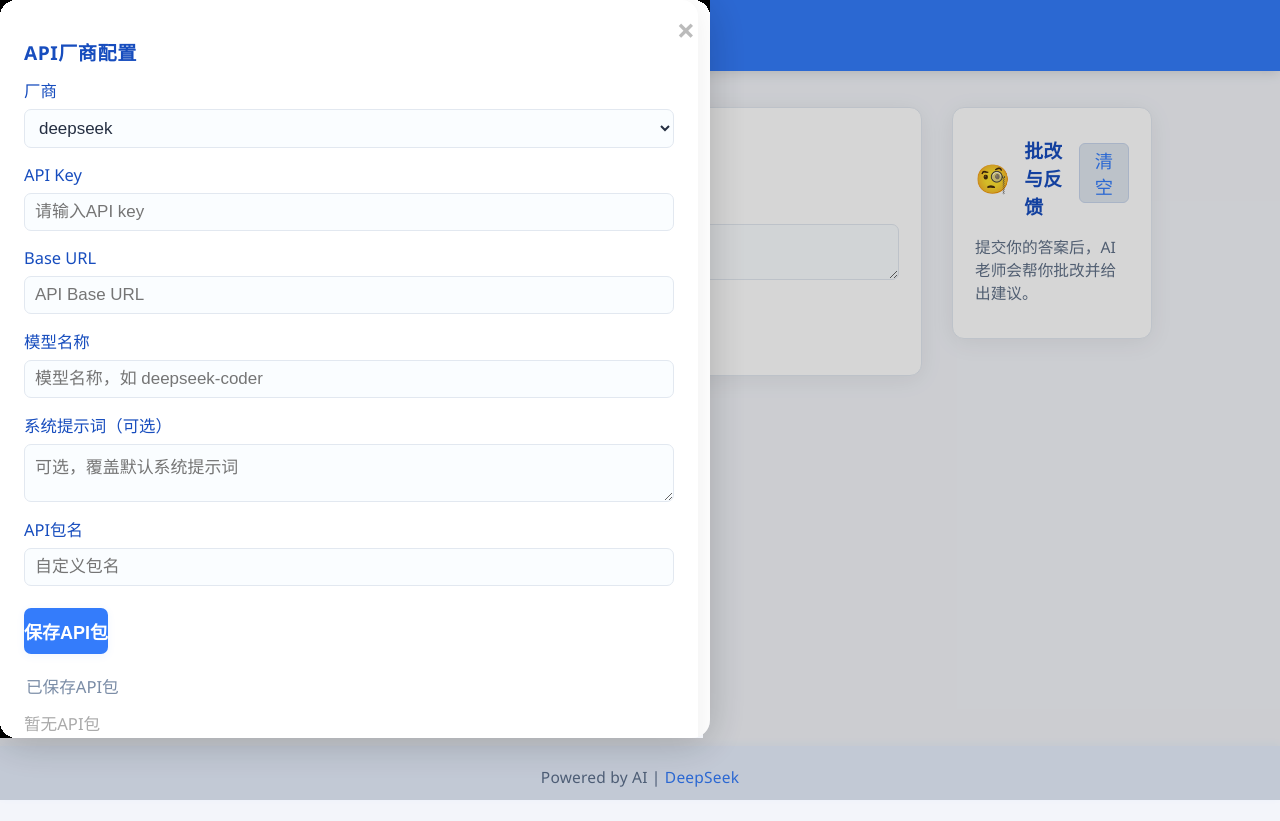
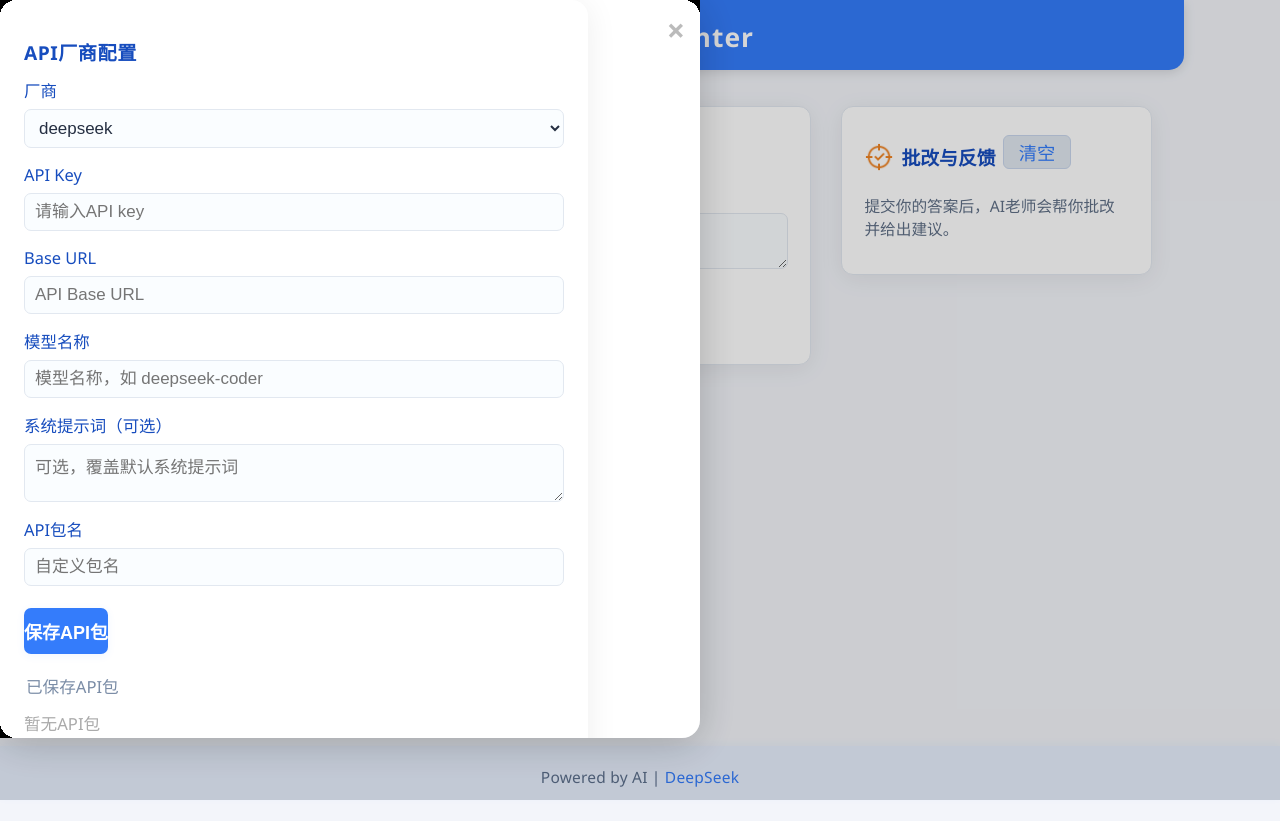
Before and after one commit to leonaiuv/testAIteacher, a plain HTML site: page index.html in a window 1280 px wide. Both pictures are taken after a click on the button "⚙️". Drawn offline with Linux system fonts and the light colour scheme; grey boxes are pictures that could not be loaded.

Commit message:
refactor(ui): 优化AI设置弹窗和主页面渲染逻辑
重构AI设置弹窗和主页面的渲染逻辑，提取公共代码到`renderAISettingsCommon`函数中，减少重复代码。同时，更新了页面样式和布局，调整了部分元素的显示效果和交互逻辑。

```diff
--- a/css/style.css
+++ b/css/style.css
@@ -21,11 +21,17 @@
     padding-bottom: 60px;
   }
 header {
-    width: 100%;
+  width: 85%;
   background: var(--primary);
   color: #fff;
   padding: 18px 0 14px 0;
   box-shadow: 0 2px 12px #0002;
+  /* 通过设置左右外边距为 auto 实现水平居中 */
+  margin-left: auto;
+  margin-right: auto;
+  /* 设置下方两个圆角为10px，上方两个角无圆角 */
+  border-bottom-left-radius: 15px;
+  border-bottom-right-radius: 15px;
 }
   .logo-title {
     max-width: 1100px;
@@ -35,6 +41,7 @@
     letter-spacing: 1px;
     display: flex;
     align-items: center;
+    justify-content: center;
   }
   .logo-title img {
     margin-right: 10px;
@@ -61,13 +68,13 @@
   }
 
   #quiz-section {
-    flex: 65 1 0%;
+    flex: 55 1 0%;
     min-width: 340px;
     max-width: none;
   }
 
   #review-section {
-    flex: 15 1 0%;
+    flex: 25 1 0%;
     min-width: 200px;
     max-width: none;
   }
@@ -95,8 +102,9 @@
     gap:7px;
   }
   .card-title .icon {
-    font-size: 1.5em;
-    margin-right: 7px;
+    font-size: 1.3em; /* Slightly smaller icon */
+    margin-right: 4px; /* Reduced margin */
+    line-height: 1; /* Align icon better with text */
   }
   .card-desc {
     color: var(--text-light);
@@ -112,10 +120,12 @@
   }
   label {
     font-weight: 500;
-    min-width: 100px;
+    min-width: 100px; /* Keep minimum width for alignment */
     color: var(--primary-dark);
     font-size: .99em;
     text-align: left;
+    margin-bottom: 3px; /* Add small bottom margin when stacked */
+    display: block; /* Ensure label is block for margin */
   }
   input, select, textarea {
     flex:1;
@@ -154,8 +164,13 @@
     margin-right: 9px;
     margin-top: 6px;
     margin-bottom: 4px;
-    box-shadow: 0 2px 8px #347cfb12;
-    transition: background .18s, box-shadow .18s;
+    box-shadow: 0 2px 8px #347cfb18; /* Slightly stronger shadow */
+    transition: background .18s, box-shadow .18s, transform .1s;
+    text-align: center;
+  }
+  button:active {
+    transform: scale(0.98);
+    background: var(--accent);
   }
   button:hover, button:focus {
     background: var(--primary-dark);
@@ -182,7 +197,7 @@
   .api-pack-card button {
     padding: 4px 11px;
     font-size: .96em;
-    margin-right: 0;
+    margin: 0; /* Remove default button margins */
   }
   .select-assistant {
     margin: 12px 0 0 0;
@@ -258,28 +273,30 @@
     min-height: 48px;
     border: 1.5px solid var(--border);
     border-radius: 8px;
-    padding: 10px 11px;
+    padding: 10px 13px;
     background: #f8fbfc;
     margin-bottom: 10px;
     font-family: 'Fira Mono',monospace;
-    color: #365;
+    color: #335050; /* Slightly adjusted color */
     font-size: .99em;
     white-space: pre-wrap;
-    box-shadow: 0 2px 6px #0001;
-    word-break: break-all;
+    box-shadow: inset 0 1px 3px #0000000a; /* Inner shadow for depth */
+    word-break: break-word; /* Prefer break-word over break-all */
     max-width: 100%;
+    box-sizing: border-box; /* Ensure padding doesn't overflow */
   }
   #review-output-block .stream-output {
-    background: #f5f8ef;
-    color: #287c41;
+    background: #f3f9f0; /* Slightly lighter green background */
+    color: #226b38;
     border: 1.5px solid #b3e0c2;
     white-space: pre-wrap;
-    word-break: break-all;
+    word-break: break-word;
     overflow-x: auto;
     box-sizing: border-box;
     max-width: 100%;
     max-height: 72vh;
     overflow-y: auto;
+    box-shadow: inset 0 1px 3px #0000000a;
   }
 
   #progress-bar {
@@ -336,6 +353,13 @@
     justify-content: center;
     cursor: pointer;
     transition: background .18s, box-shadow .18s;
+  }
+  .floating-settings-btn .icon {
+    display: flex;
+    align-items: center;
+    justify-content: center;
+    line-height: 1; /* Ensure icon vertical alignment */
+    height: 100%; /* Ensure icon takes full height for centering */
   }
   .floating-settings-btn.guide-highlight {
     box-shadow: 0 0 0 4px #ffe3a3, 0 4px 24px #347cfb33;
@@ -624,30 +648,6 @@
   .settings-modal-card form {
     margin-bottom: 0;
   }
-
-
-  .modal-content {
-    background: #fff;
-    border-radius: 18px;
-    box-shadow: 0 6px 40px #0003;
-    padding: 0 0 18px 0;
-    min-width: 550px;
-    max-width: 710px;
-    width: 95vw;
-    max-height: 90vh;
-    overflow-y: auto;
-    position: relative;
-  }
-  .settings-modal-card {
-    background: #fff;
-    border-radius: 16px;
-    box-shadow: 0 4px 32px #0a0a1a12;
-    padding: 28px 24px 18px 24px;
-    min-width: 480px;
-    max-width: 650px;
-    width: 100%;
-    font-size: 1.06em;
-  }
   .settings-modal-card input,
   .settings-modal-card select,
   .settings-modal-card textarea {
@@ -655,11 +655,8 @@
     min-width: 0;
     box-sizing: border-box;
   }
+  /* Remove redundant modal styles defined earlier */
+  /* .settings-modal-card inherits base modal styles */
   @media (max-width: 700px){
-    .modal-content, .settings-modal-card {
-      min-width: 0;
-      max-width: 99vw;
-      width: 99vw;
-      padding: 0 0 12px 0;
+
   }
-  }
--- a/index.html
+++ b/index.html
@@ -2,15 +2,15 @@
 <html lang="zh-CN">
 <head>
   <meta charset="UTF-8">
-  <title>AI自学助手</title>
+  <title>Self-taught</title>
   <meta name="viewport" content="width=device-width,initial-scale=1">
   <link rel="stylesheet" href="css/style.css">
 </head>
 <body>
   <header>
     <div class="logo-title">
-      <img src="https://cdn.jsdelivr.net/gh/twitter/twemoji@14.0.2/assets/72x72/1f916.png" alt="logo" height="38" style="vertical-align:middle;margin-right:10px;">
-      <span>AI自学编程助手</span>
+      <img src="img\AI生成_1745900601.png" alt="logo" height="38" style="vertical-align:middle;margin-right:10px;">
+      <span>SelfTaughter</span>
     </div>
   </header>
   <div id="progress-bar" style="display:none"></div>
--- a/js/ui.js
+++ b/js/ui.js
@@ -1,13 +1,28 @@
 // ui.js
 // 渲染弹窗内容
-function renderAISettingsModal() {
-    const section = document.getElementById("ai-settings-section-modal");
-    // 注意这里用和原renderAISettings一样的代码，但id等要和弹窗内一致
+/**
+ * 渲染通用的AI设置界面
+ * @param {string} sectionId - 要渲染到的section元素ID
+ * @param {boolean} isModal - 是否为模态窗口渲染
+ */
+function renderAISettingsCommon(sectionId, isModal) {
+    const section = document.getElementById(sectionId);
+    const containerClass = isModal ? "settings-modal-card" : "card";
+    const titleClass = isModal ? "settings-section-title" : "card-title";
+    const formClass = isModal ? "form-block" : "form-group";
+    const buttonClass = isModal ? "primary-btn" : "";
+    const autocomplete = isModal ? " autocomplete=\"off\"" : "";
+    const miniCardListClass = isModal ? " class=\"mini-card-list\"" : "";
+    const selectClass = isModal ? " class=\"assistant-select\"" : "";
+
+    // 构建HTML
     section.innerHTML = `
-      <div class="settings-modal-card">
-  <div class="settings-section-title">API厂商配置</div>
-  <form id="api-pack-form" autocomplete="off">
-    <div class="form-block">
+      <div class="${containerClass}">
+        ${!isModal ? '<div class="card-title"><span class="icon">⚙️</span>AI 设置和助手选择</div>' : ''}
+        ${!isModal ? '<div class="card-desc">配置你的AI厂商API信息，选择/自定义AI助手角色和提示词。</div>' : ''}
+        ${isModal ? '<div class="settings-section-title">API厂商配置</div>' : ''}
+        <form id="api-pack-form"${autocomplete}>
+          <div class="${formClass}">
             <label>厂商</label>
             <select id="api-vendor">
               <option value="deepseek">deepseek</option>
@@ -24,53 +39,57 @@ function renderAISettingsModal() {
               <option value="custom">其它OpenAI兼容</option>
             </select>
           </div>
-    <div class="form-block">
+          <div class="${formClass}">
             <label>API Key</label>
             <input type="password" id="api-key" required placeholder="请输入API key">
           </div>
-    <div class="form-block">
+          <div class="${formClass}">
             <label>Base URL</label>
             <input type="text" id="api-baseurl" required placeholder="API Base URL">
           </div>
-    <div class="form-block">
+          <div class="${formClass}">
             <label>模型名称</label>
             <input type="text" id="api-model" required placeholder="模型名称，如 deepseek-coder">
           </div>
-    <div class="form-block">
-      <label>系统提示词（可选）</label>
+          <div class="${formClass}">
+            <label>系统提示词${isModal ? '（可选）' : ''}</label>
             <textarea id="api-system-prompt" rows="2" placeholder="可选，覆盖默认系统提示词"></textarea>
           </div>
-    <div class="form-block">
+          <div class="${formClass}">
             <label>API包名</label>
             <input type="text" id="api-pack-name" required placeholder="自定义包名">
           </div>
-    <button type="submit" class="primary-btn">保存API包</button>
+          <button type="submit" class="${buttonClass}">保存API包</button>
         </form>
-  <div class="mini-title">已保存API包</div>
-  <div id="api-packs-list" class="mini-card-list"></div>
+        ${isModal ? '<div class="mini-title">已保存API包</div>' : ''}
+        <div id="api-packs-list"${miniCardListClass}></div>
 
-  <hr class="settings-split">
+        ${isModal ? '<hr class="settings-split">' : '<hr>'}
 
-  <div class="settings-section-title">提示词助手配置</div>
-  <form id="prompt-pack-form" autocomplete="off">
-    <div class="form-block">
+        ${isModal ? '<div class="settings-section-title">提示词助手配置</div>' : ''}
+        <form id="prompt-pack-form"${autocomplete}>
+          <div class="${formClass}">
             <label>提示词内容</label>
             <textarea id="prompt-pack-prompt" rows="3"></textarea>
           </div>
-    <div class="form-block">
+          <div class="${formClass}">
             <label>提示词包名</label>
             <input type="text" id="prompt-pack-name" placeholder="自定义提示词包名">
           </div>
-    <button type="submit" class="primary-btn">保存提示词包</button>
+          <button type="submit" class="${buttonClass}">保存${isModal ? '' : '自定义'}提示词包</button>
         </form>
-  <div class="mini-title">已保存提示词包</div>
-  <div id="prompt-packs-list" class="mini-card-list"></div>
+        ${isModal ? '<div class="mini-title">已保存提示词包</div>' : ''}
+        <div id="prompt-packs-list"${miniCardListClass}></div>
 
-  <div class="settings-section-title" style="margin-top:20px;">选择AI助手/提示词包</div>
-  <select id="assistant-select" class="assistant-select"></select>
+        ${isModal ?
+          '<div class="settings-section-title" style="margin-top:20px;">选择AI助手/提示词包</div>' :
+          '<div class="select-assistant"><label>选择AI助手/提示词包</label></div>'
+        }
+        <select id="assistant-select"${selectClass}></select>
       </div>
+    `;
 
-    `;
+    // 渲染列表和设置事件监听
     renderApiPacksList();
     renderAssistantSelect();
 
@@ -117,6 +136,20 @@ document.getElementById("show-settings-btn").classList.remove("guide-highlight")
     };
   }
 
+/**
+ * 渲染弹窗中的AI设置
+ */
+function renderAISettingsModal() {
+  renderAISettingsCommon("ai-settings-section-modal", true);
+}
+
+/**
+ * 渲染主页面中的AI设置
+ */
+function renderAISettings() {
+  renderAISettingsCommon("ai-settings-section", false);
+}
+
 function showProgressBar() {
     const bar = document.getElementById("progress-bar");
     bar.style.display = "block";
@@ -144,7 +177,17 @@ function showProgressBar() {
             <label>厂商</label>
 <select id="api-vendor">
   <option value="deepseek">deepseek</option>
-  <option value="custom">其他开</option>
+  <option value="qwen">阿里通义Qwen</option>
+  <option value="aihubmix">AihubMix</option>
+  <option value="volcengine">火山引擎豆包</option>
+  <option value="moonshot">Moonshot</option>
+  <option value="zhipu">智谱AI</option>
+  <option value="minimax">MiniMax</option>
+  <option value="spark">讯飞星火</option>
+  <option value="ali">阿里通义(兼容openai)</option>
+  <option value="baidu">百度文心</option>
+  <option value="360">360智脑</option>
+  <option value="custom">其它OpenAI兼容</option>
 </select>
 
           </div>
@@ -235,6 +278,20 @@ document.getElementById("show-settings-btn").classList.remove("guide-highlight")
     };
   }
 
+/**
+ * 渲染弹窗中的AI设置
+ */
+function renderAISettingsModal() {
+  renderAISettingsCommon("ai-settings-section-modal", true);
+}
+
+/**
+ * 渲染主页面中的AI设置
+ */
+function renderAISettings() {
+  renderAISettingsCommon("ai-settings-section", false);
+}
+
 function renderApiPacksList() {
     const listDiv = document.getElementById("api-packs-list");
     const packs = getApiPacks();
@@ -301,11 +358,11 @@ document.getElementById("show-settings-btn").classList.remove("guide-highlight")
     const section = document.getElementById("quiz-section");
     section.innerHTML = `
       <div class="card">
-        <div class="card-title"><span class="icon">📋</span>出题</div>
+        <div class="card-title"><img src="img\\闪耀的笔_1745902904.png" style="width: 25px; height: 25px;">出题</div>
         <div class="card-desc">输入你今天学习的内容，AI老师会自动生成针对你的题目。</div>
         <div class="form-group" style="margin-bottom:12px;">
           <label>知识点</label>
-          <textarea id="user-knowledge" rows="2" placeholder="如：数组的声明、push方法、数组长度等"></textarea>
+          <textarea id="user-knowledge" rows="2" placeholder="如：数组的声明、push方法、数组长度等" spellcheck="false"></textarea>
         </div>
         <button id="generate-quiz-btn" style="margin-top:5px;">生成题目</button>
         <div id="quiz-questions-block" class="quiz-questions-list"></div>
@@ -366,7 +423,7 @@ document.getElementById("show-settings-btn").classList.remove("guide-highlight")
         <div class="quiz-question-card">
           <div class="quiz-question-title">📝 ${titleLine.replace(/^(\s*\/\/\s*)/,'')}</div>
           <div class="code-block-view">${tasksHtml}</div>
-          <textarea class="code-block quiz-answer" id="answer-${idx}" placeholder="请在这里输入你的代码"></textarea>
+          <textarea class="code-block quiz-answer" id="answer-${idx}" placeholder="请在这里输入你的代码" spellcheck="false" style="height: 250px;"></textarea>
         </div>
       `;
     });
@@ -413,7 +470,7 @@ document.getElementById("show-settings-btn").classList.remove("guide-highlight")
     const section = document.getElementById("review-section");
     section.innerHTML = `
       <div class="card">
-        <div class="card-title"><span class="icon">🧐</span>批改与反馈
+        <div class="card-title"><img src="img\\检查图标_1745901233.png" rel="icon" style="width:30px; height:30px;">批改与反馈
           <button id="clear-review-btn" title="清空批改结果">清空</button>
         </div>
         <div class="card-desc">提交你的答案后，AI老师会帮你批改并给出建议。</div>
```
Also changed, not shown: js/main.js (+17 -1 lines), img/AI生成_1745900601.png (added), img/检查图标_1745901233.png (added), img/闪耀的笔_1745902904.png (added). Lines whose indentation alone changed are shown as unchanged.
